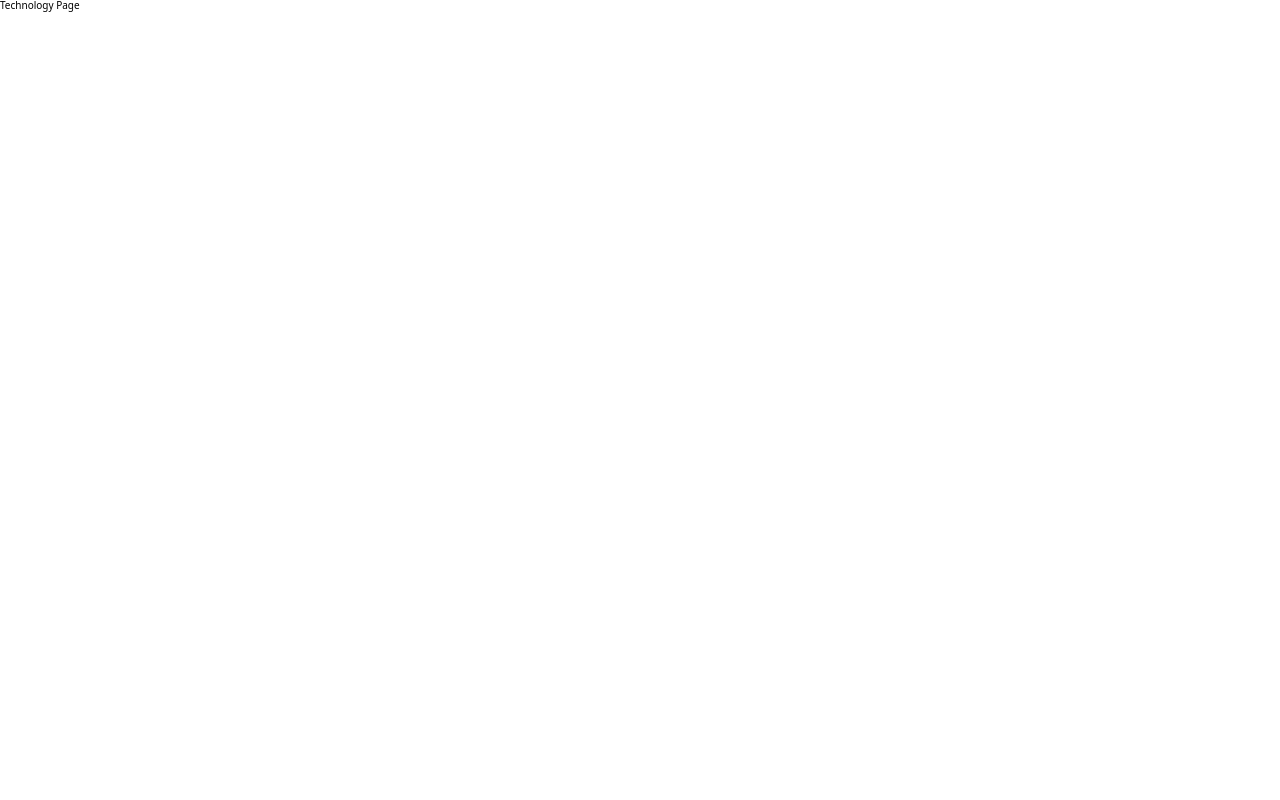
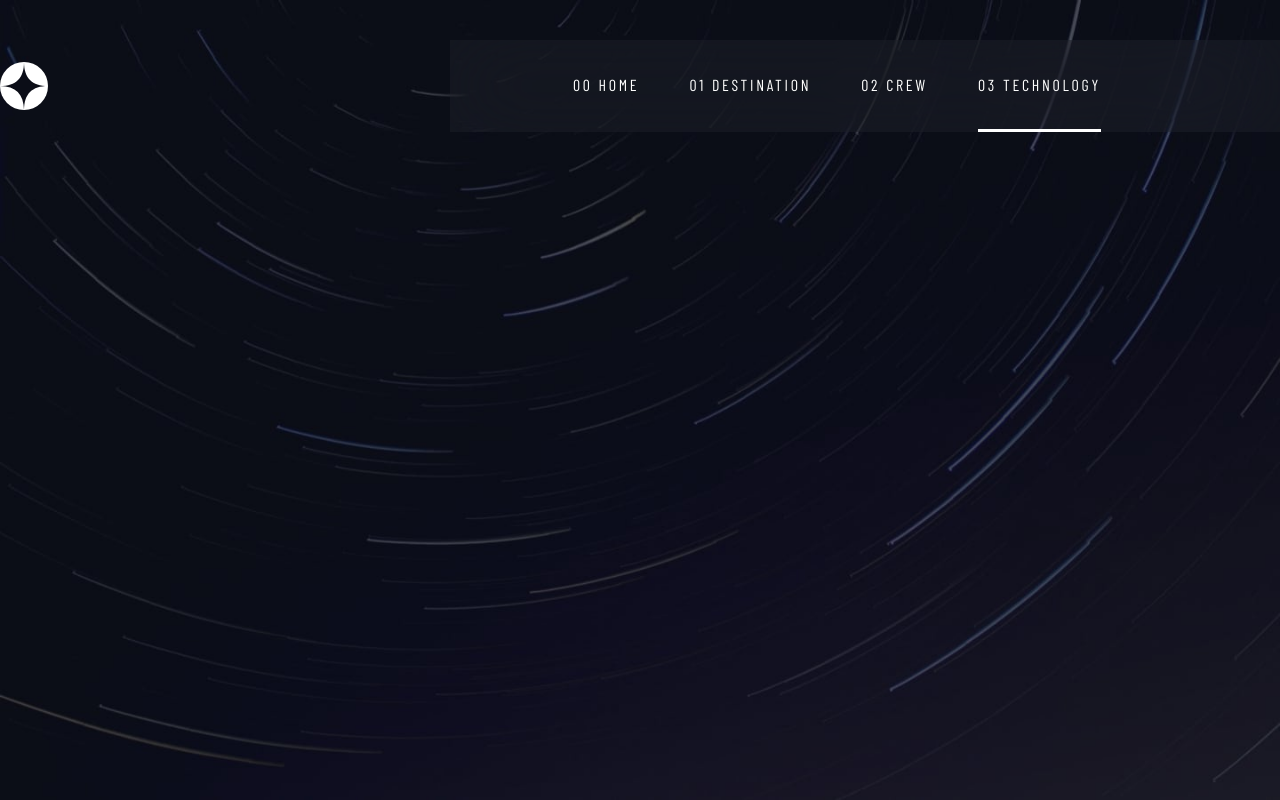
Before and after one commit to nomad-mystic/io.frontendmentor, a React (Vite) app in the folder space-tourism/: page /technology in a window 1280 px wide. Built offline with nearby package versions, Linux system fonts and the light colour scheme; a web font is replaced by a local one.

Commit message:
kpm: Update technology page

```diff
--- a/space-tourism/src/pages/technology/TechnologyPage.css
+++ b/space-tourism/src/pages/technology/TechnologyPage.css
@@ -1 +1,10 @@
-.TechnologyPage {}
+.TechnologyPage {
+
+}
+
+body.TechnologyPage {
+    background-image: url('/technology/background-technology-desktop.jpg');
+    background-repeat: no-repeat;
+    width: 100%;
+    background-size: cover;
+}
--- a/space-tourism/src/pages/technology/TechnologyPage.tsx
+++ b/space-tourism/src/pages/technology/TechnologyPage.tsx
@@ -2,6 +2,7 @@ import React from 'react';
 
 // Styles
 import './TechnologyPage.css';
+import Header from '../../components/Header/Header';
 
 /**
  * @description
@@ -12,9 +13,10 @@ import './TechnologyPage.css';
  */
 const TechnologyPage = (): React.JSX.Element => {
     return (
-        <div>
-            <h1>Technology Page</h1>
-        </div>
+        <>
+            <Header/>
+
+        </>
     );
 };
 
```
